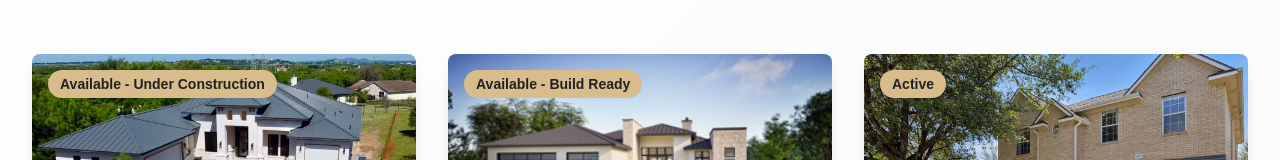
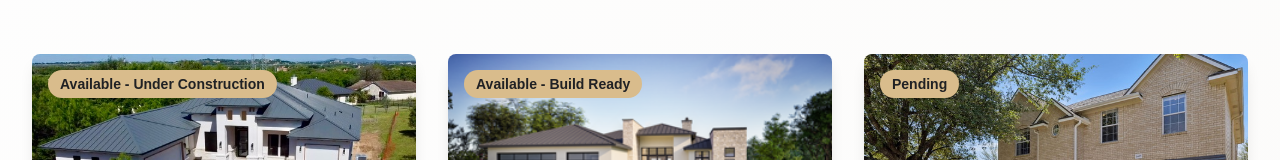
Before and after one commit to cesar-thela-media/stavros, a Next.js app: page /listings in a window 1280 px wide. Shown: the part 595-755 px from the top of the page. Built offline with nearby package versions, Linux system fonts and the light colour scheme.

Commit message:
Set Grafton Lane listing status to Pending

```diff
--- a/src/components/ListingsGrid.tsx
+++ b/src/components/ListingsGrid.tsx
@@ -5,7 +5,7 @@ import Link from 'next/link'
 import Image from 'next/image'
 import { Property } from '@/data/properties'
 
-type StatusFilter = 'all' | 'available' | 'sold' | 'under-construction'
+type StatusFilter = 'all' | 'available' | 'sold' | 'under-construction' | 'pending'
 type BedsFilter = 'any' | '2+' | '3+' | '4+'
 type BathsFilter = 'any' | '2+' | '3+'
 type SortOrder = 'default' | 'price-asc' | 'price-desc'
@@ -19,6 +19,7 @@ const statusLabels: Record<StatusFilter, string> = {
   available: 'Available',
   sold: 'Sold',
   'under-construction': 'Under Construction',
+  pending: 'Pending',
 }
 
 const bedsLabels: Record<BedsFilter, string> = {
@@ -103,6 +104,7 @@ export default function ListingsGrid({ properties }: ListingsGridProps) {
         if (statusFilter === 'available') return s.includes('available') && !s.includes('under construction')
         if (statusFilter === 'sold') return s.includes('sold')
         if (statusFilter === 'under-construction') return s.includes('under construction') || s.includes('under-construction')
+        if (statusFilter === 'pending') return s.includes('pending') || s.includes('under contract')
         return true
       })
     }
--- a/src/data/properties.ts
+++ b/src/data/properties.ts
@@ -147,7 +147,7 @@ const properties: Property[] = [
     zipCode: '78660',
     price: 474900,
     builder: 'Resale',
-    status: 'Active',
+    status: 'Pending',
     completionDate: '2002',
     classification: 'home',
     squareFootage: 2392,
```
